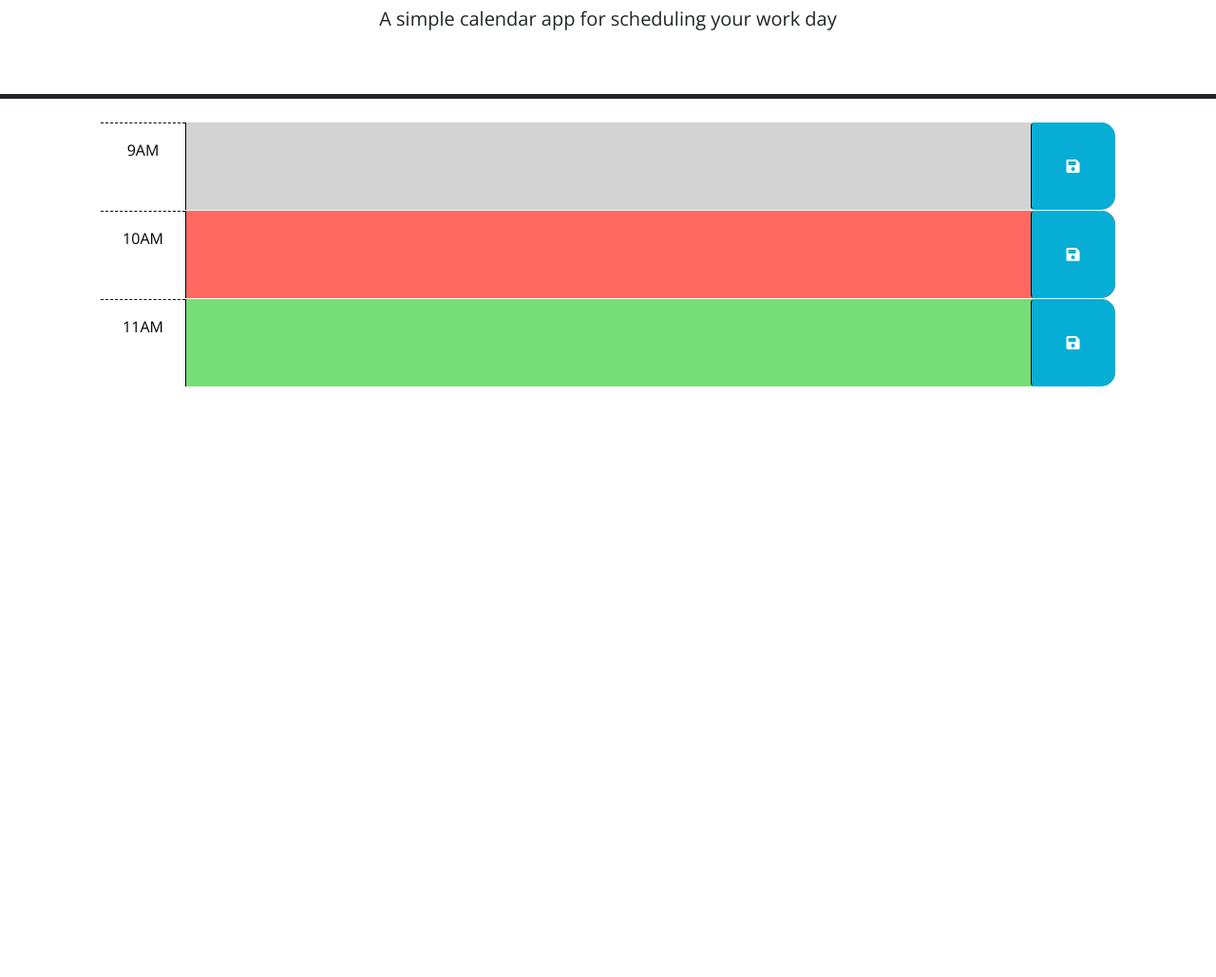
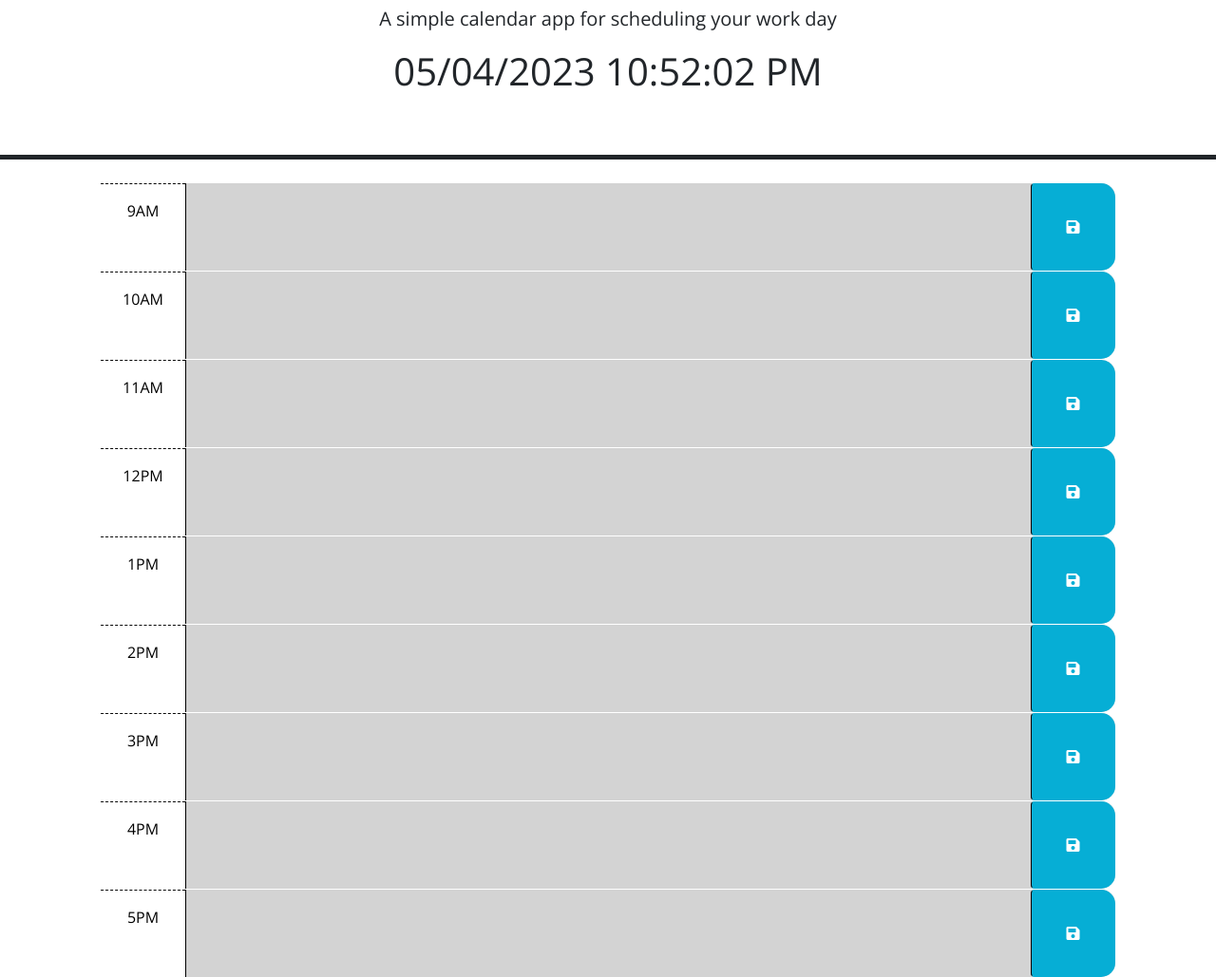
Before and after one commit to Elfelfa/homework-5, a plain HTML site: page index.html in a window 1280 px wide. Shown: the part 128-1157 px from the top of the page at 95% size. Before the commit the page ends 800 px from the top, so only its background shows below. Drawn offline with nearby package versions, Linux system fonts and the light colour scheme; files that its build step writes are made by us from their sources.

Commit message:
Hooked up color change and timers.

```diff
--- a/assets/scripts/script.js
+++ b/assets/scripts/script.js
@@ -2,22 +2,34 @@
 // the code isn't run until the browser has finished rendering all the elements
 // in the html.
 $(function () {
-  // TODO: Add a listener for click events on the save button. This code should
-  // use the id in the containing time-block as a key to save the user input in
-  // local storage. HINT: What does `this` reference in the click listener
-  // function? How can DOM traversal be used to get the "hour-x" id of the
-  // time-block containing the button that was clicked? How might the id be
-  // useful when saving the description in local storage?
-  //
-  // TODO: Add code to apply the past, present, or future class to each time
-  // block by comparing the id to the current hour. HINTS: How can the id
-  // attribute of each time-block be used to conditionally add or remove the
-  // past, present, and future classes? How can Day.js be used to get the
-  // current hour in 24-hour time?
-  //
-  // TODO: Add code to get any user input that was saved in localStorage and set
-  // the values of the corresponding textarea elements. HINT: How can the id
-  // attribute of each time-block be used to do this?
-  //
-  // TODO: Add code to display the current date in the header of the page.
+    $('#currentDay').text(dayjs().format('DD/MM/YYYY h:mm:ss A'));
+    setInterval(function(){
+        $('#currentDay').text(dayjs().format('DD/MM/YYYY h:mm:ss A'));
+    }, 1000);
+
+    setColors();
 });
+
+
+function setColors()
+{
+    const timeBlocks = document.querySelectorAll('.time-block');
+
+    timeBlocks.forEach(block => {
+        var timeID = block.getAttribute('id').split('-');
+
+        if(parseInt(timeID[1]) < dayjs().$H)
+        {
+            block.classList.add('past');
+        }
+        else if(parseInt(timeID[1]) > dayjs().$H)
+        {
+            block.classList.add('future');
+        }
+        else
+        {
+            block.classList.add('present');
+        }
+
+    });
+}
--- a/index.html
+++ b/index.html
@@ -18,7 +18,7 @@
       href="https://fonts.googleapis.com/css?family=Open+Sans&display=swap"
       rel="stylesheet"
     />
-    <link rel="stylesheet" href="style.css" />
+    <link rel="stylesheet" href="./assets/css/style.css" />
     <title>Work Day Scheduler</title>
   </head>
 
@@ -26,7 +26,7 @@
     <header class="p-5 mb-4 border-5 border-bottom border-dark text-center">
       <h1 class="display-3">Work Day Scheduler</h1>
       <p class="lead">A simple calendar app for scheduling your work day</p>
-      <p id="currentDay" class="lead"></p>
+      <p id="currentDay" class="lead display-6"></p>
     </header>
     <div class="container-lg px-5">
       <!-- Use class for "past", "present", and "future" to apply styles to the
@@ -39,8 +39,7 @@
         code is implemented.
         -->
 
-      <!-- Example of a past time block. The "past" class adds a gray background color. -->
-      <div id="hour-9" class="row time-block past">
+      <div id="hour-9" class="row time-block">
         <div class="col-2 col-md-1 hour text-center py-3">9AM</div>
         <textarea class="col-8 col-md-10 description" rows="3"> </textarea>
         <button class="btn saveBtn col-2 col-md-1" aria-label="save">
@@ -48,8 +47,7 @@
         </button>
       </div>
 
-      <!-- Example of a a present time block. The "present" class adds a red background color. -->
-      <div id="hour-10" class="row time-block present">
+      <div id="hour-10" class="row time-block">
         <div class="col-2 col-md-1 hour text-center py-3">10AM</div>
         <textarea class="col-8 col-md-10 description" rows="3"> </textarea>
         <button class="btn saveBtn col-2 col-md-1" aria-label="save">
@@ -57,9 +55,56 @@
         </button>
       </div>
 
-      <!-- Example of a future time block. The "future" class adds a green background color. -->
-      <div id="hour-11" class="row time-block future">
+      <div id="hour-11" class="row time-block">
         <div class="col-2 col-md-1 hour text-center py-3">11AM</div>
+        <textarea class="col-8 col-md-10 description" rows="3"> </textarea>
+        <button class="btn saveBtn col-2 col-md-1" aria-label="save">
+          <i class="fas fa-save" aria-hidden="true"></i>
+        </button>
+      </div>
+
+      <div id="hour-12" class="row time-block">
+        <div class="col-2 col-md-1 hour text-center py-3">12PM</div>
+        <textarea class="col-8 col-md-10 description" rows="3"> </textarea>
+        <button class="btn saveBtn col-2 col-md-1" aria-label="save">
+          <i class="fas fa-save" aria-hidden="true"></i>
+        </button>
+      </div>
+
+      <div id="hour-13" class="row time-block">
+        <div class="col-2 col-md-1 hour text-center py-3">1PM</div>
+        <textarea class="col-8 col-md-10 description" rows="3"> </textarea>
+        <button class="btn saveBtn col-2 col-md-1" aria-label="save">
+          <i class="fas fa-save" aria-hidden="true"></i>
+        </button>
+      </div>
+
+      <div id="hour-14" class="row time-block">
+        <div class="col-2 col-md-1 hour text-center py-3">2PM</div>
+        <textarea class="col-8 col-md-10 description" rows="3"> </textarea>
+        <button class="btn saveBtn col-2 col-md-1" aria-label="save">
+          <i class="fas fa-save" aria-hidden="true"></i>
+        </button>
+      </div>
+
+      <div id="hour-15" class="row time-block">
+        <div class="col-2 col-md-1 hour text-center py-3">3PM</div>
+        <textarea class="col-8 col-md-10 description" rows="3"> </textarea>
+        <button class="btn saveBtn col-2 col-md-1" aria-label="save">
+          <i class="fas fa-save" aria-hidden="true"></i>
+        </button>
+      </div>
+
+      <div id="hour-16" class="row time-block">
+        <div class="col-2 col-md-1 hour text-center py-3">4PM</div>
+        <textarea class="col-8 col-md-10 description" rows="3"> </textarea>
+        <button class="btn saveBtn col-2 col-md-1" aria-label="save">
+          <i class="fas fa-save" aria-hidden="true"></i>
+        </button>
+      </div>
+
+      <div id="hour-17" class="row time-block">
+        <div class="col-2 col-md-1 hour text-center py-3">5PM</div>
         <textarea class="col-8 col-md-10 description" rows="3"> </textarea>
         <button class="btn saveBtn col-2 col-md-1" aria-label="save">
           <i class="fas fa-save" aria-hidden="true"></i>
@@ -73,6 +118,6 @@
       crossorigin="anonymous"
     ></script>
 
-    <script src="script.js"></script>
+    <script src="./assets/scripts/script.js"></script>
   </body>
 </html>
```
